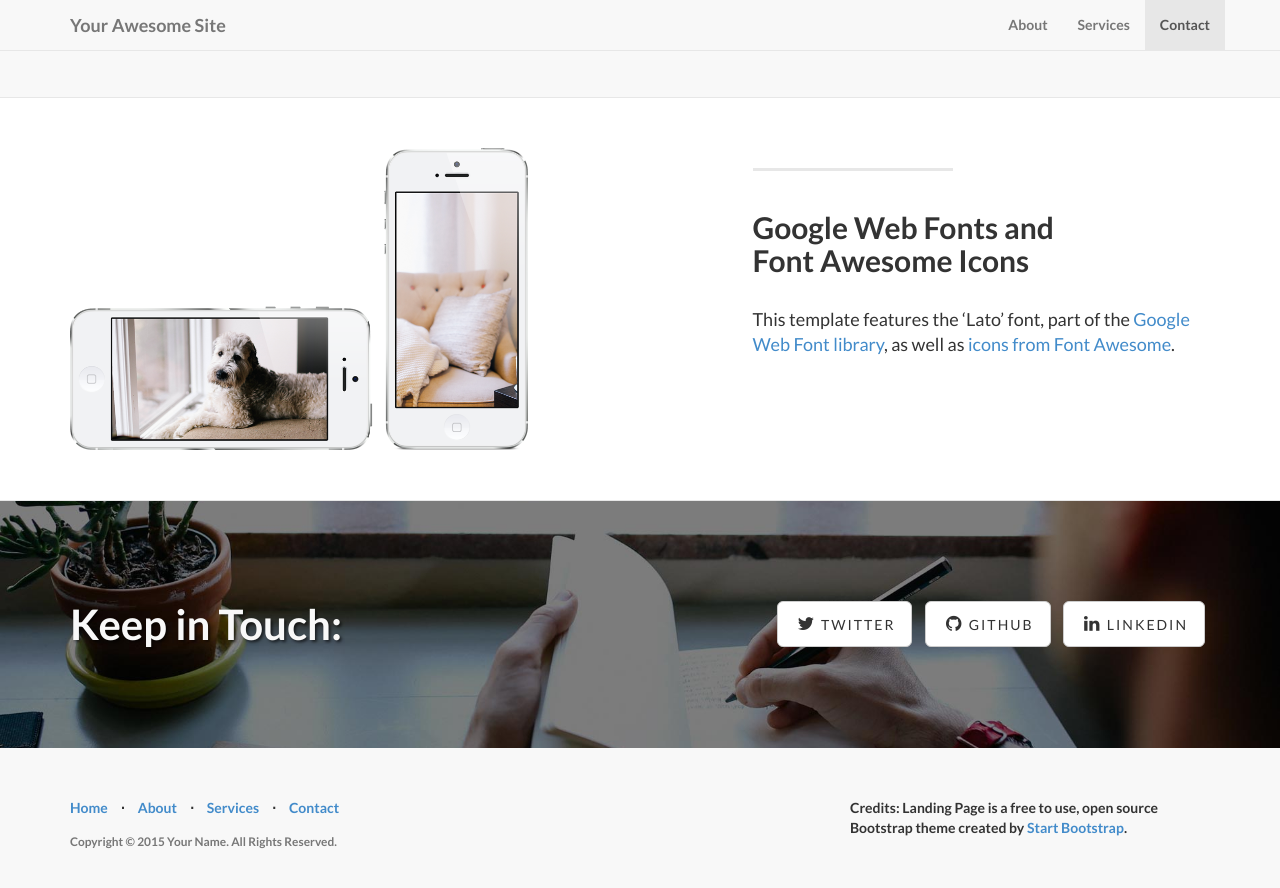
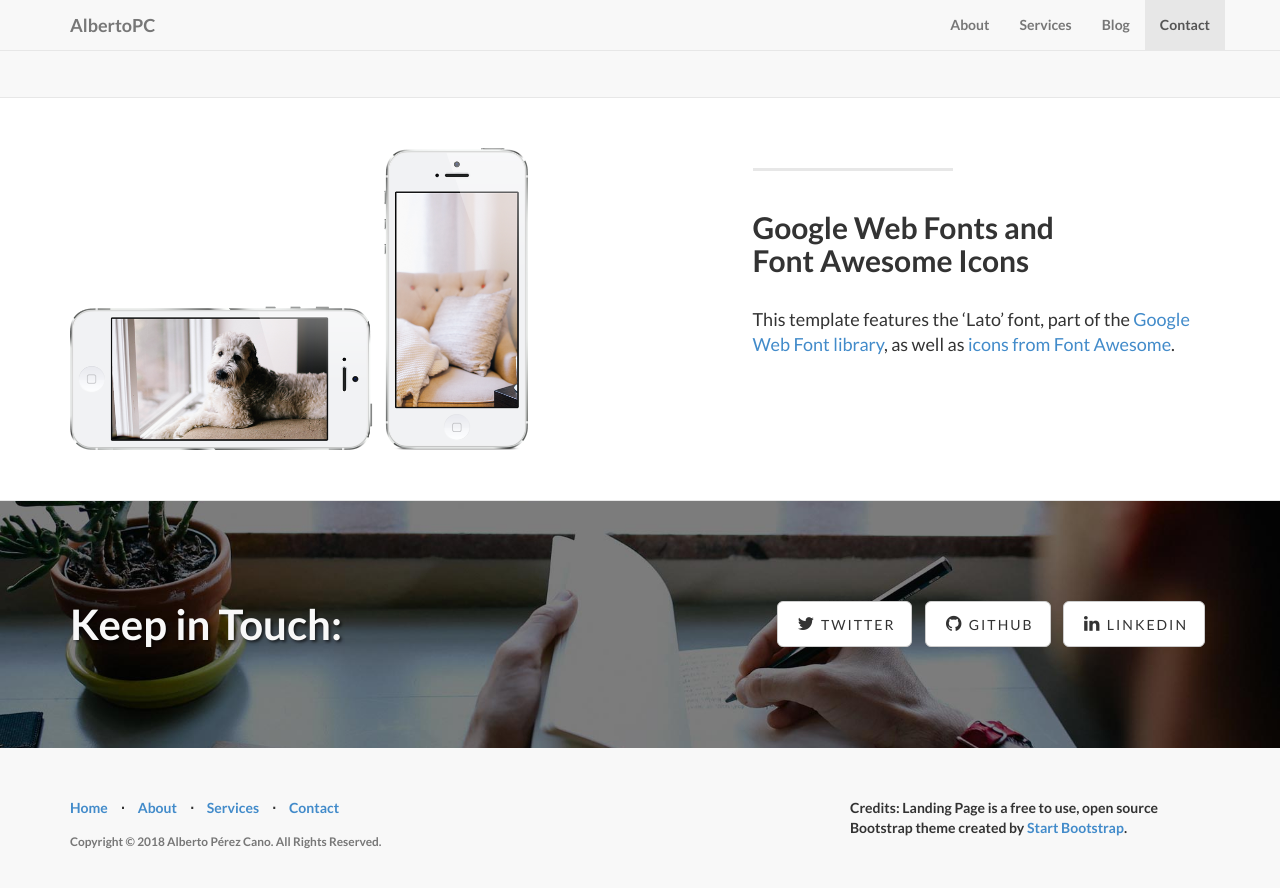
Before and after one commit to sialed/sialed.github.io, a Jekyll site: the page built from index.html, in a window 1280 px wide and 900 px high, scrolled down 1902 px. Shown: the top 888 px of the window. Built offline with Jekyll 4.4.1, drawn with Linux system fonts in a browser that asks for light colours.

Commit message:
configuracion basica

```diff
--- a/_config.yml
+++ b/_config.yml
@@ -2,15 +2,15 @@
 #      Main Configs       #
 # ----------------------- #
 
-url: http://yoursite.com
-title: Your Awesome Site
+url: https://sialed.github.io
+title: AlbertoPC
 email: your-email@domain.com
-author: Your Name
+author: Alberto Pérez Cano
 description: > # "Write an awesome description for your new site here.
   You can edit this line in _config.yml. It will appear in your document
   head meta (for Google search results) and in your feed.xml site
   description.
-copyright: 'Copyright &copy; 2015 Your Name. All Rights Reserved.'
+copyright: 'Copyright &copy; 2018 Alberto Pérez Cano. All Rights Reserved.'
 credits: 'Credits: Landing Page is a free to use, open source Bootstrap theme created by <a href="http://startbootstrap.com/">Start Bootstrap</a>.'
 
 # ----------------------- #
--- a/_includes/header.html
+++ b/_includes/header.html
@@ -19,6 +19,9 @@
                 </li>
                 <li>
                     <a class="page-scroll" href="#services">Services</a>
+                </li>
+                <li>
+                    <a class="page-scroll" href="https://sialed.github.io/Blog">Blog</a>
                 </li>
                 <li>
                     <a class="page-scroll" href="#contact">Contact</a>
```
